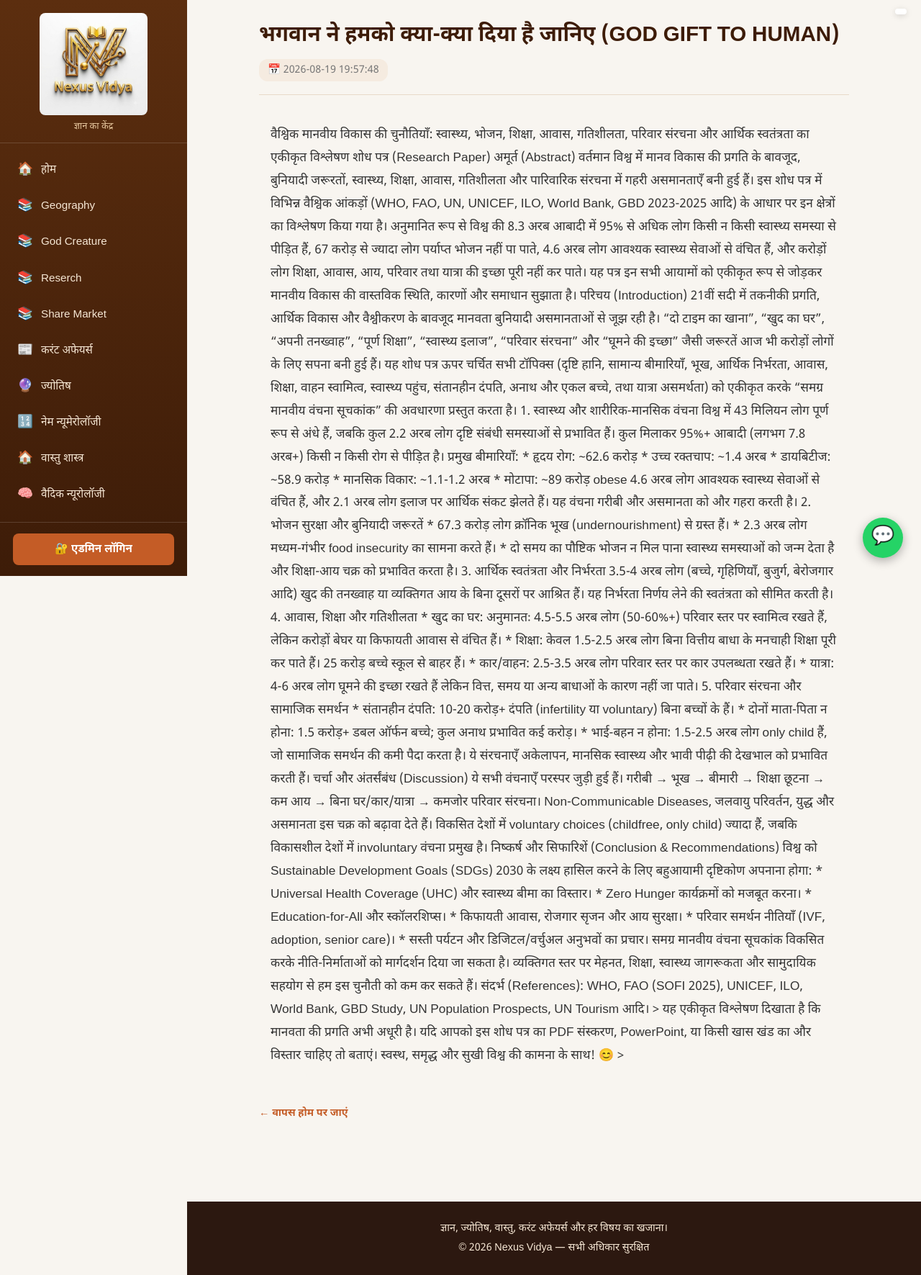
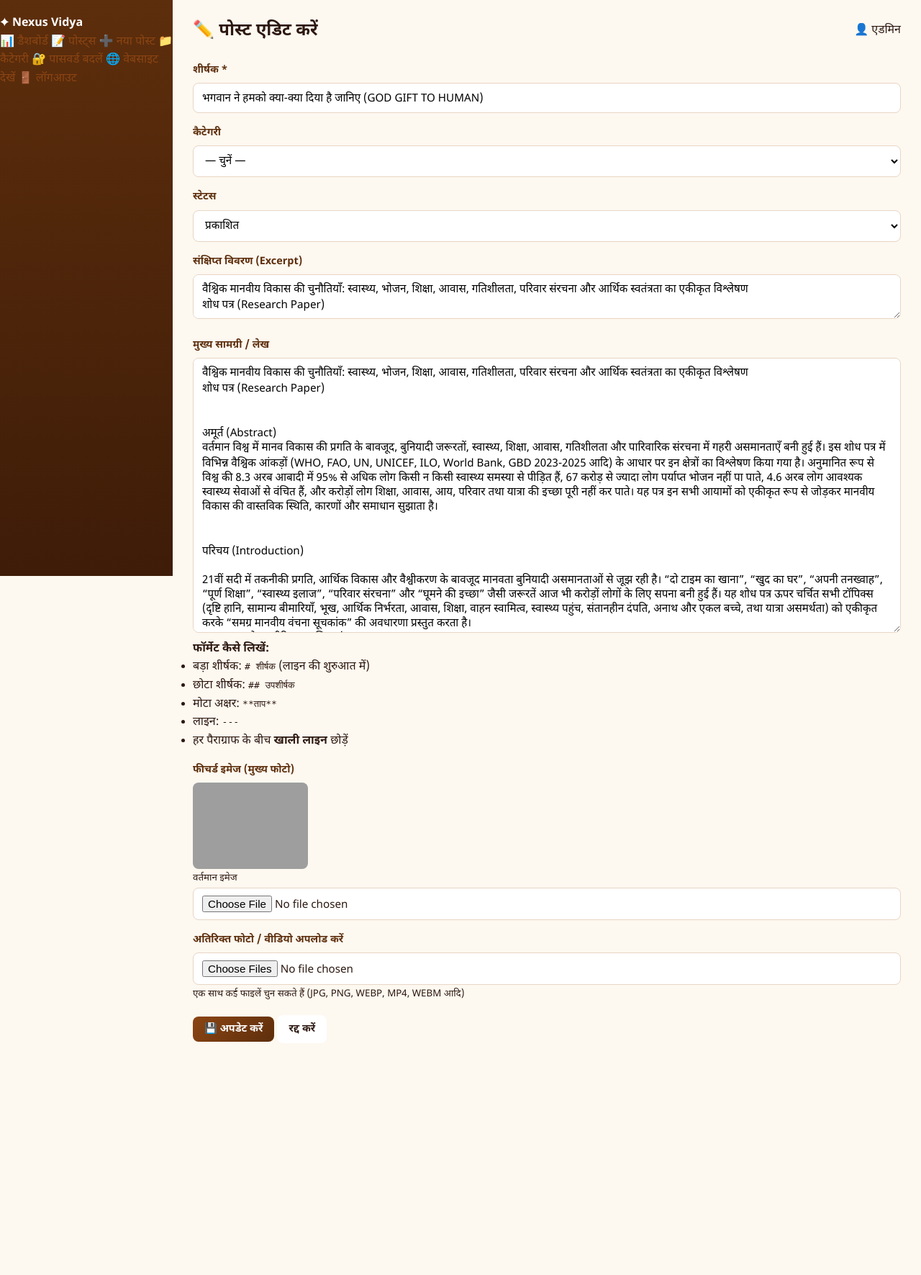
Before and after one commit to nexusvidya/nexus-vidya, a Flask app: a page that uses templates/post.html in a window 1280 px wide. Shown: the whole page at 72% size. After the commit the page ends 1449 px from the top, so only its background shows below. Run offline with Flask 3, Linux system fonts and the light colour scheme; a user stored in the database is signed in; data comes from the database, SQL or seed files in the repository; grey boxes are pictures that could not be loaded.

Commit message:
Update post.html

```diff
--- a/templates/post.html
+++ b/templates/post.html
@@ -1,78 +1,111 @@
-{% extends "base.html" %}
-
-{% block title %}{{ post.title }}{% endblock %}
+{% extends "admin/base_admin.html" %}
+{% block title %}{{ 'पोस्ट एडिट' if post else 'नया पोस्ट' }}{% endblock %}
+{% block page_title %}{{ '✏️ पोस्ट एडिट करें' if post else '➕ नया पोस्ट बनाएँ' }}{% endblock %}
 
 {% block content %}
-<style>
-  .post-container {
-    max-width: 860px;
-    margin: 30px auto;
-    padding: 0 20px 40px;
-  }
-  .post-header {
-    margin-bottom: 25px;
-    border-bottom: 1px solid #e8d9c8;
-    padding-bottom: 18px;
-  }
-  .post-header h1 {
-    font-size: 1.85rem;
-    color: #3d1c08;
-    margin-bottom: 12px;
-    line-height: 1.35;
-  }
-  .post-meta {
-    font-size: 0.9rem;
-    color: #777;
-    display: flex;
-    gap: 12px;
-    flex-wrap: wrap;
-  }
-  .post-meta span {
-    background: #f5ebe0;
-    padding: 4px 12px;
-    border-radius: 12px;
-  }
-  .post-body {
-    font-size: 1.08rem;
-    line-height: 1.85;
-    color: #333;
-  }
-  .post-body p { margin-bottom: 16px; }
-  .post-body h2, .post-body h3 {
-    color: #5c2e0f;
-    margin-top: 28px;
-    margin-bottom: 12px;
-  }
-  .post-body strong, .post-body b {
-    font-weight: 700;
-    color: #3d1c08;
-  }
-  .back-link {
-    display: inline-block;
-    margin-top: 35px;
-    color: #c45c26;
-    text-decoration: none;
-    font-weight: 600;
-  }
-</style>
+<div class="admin-card">
+  <form method="post" enctype="multipart/form-data" class="post-form">
+    <div class="form-group">
+      <label>शीर्षक *</label>
+      <input type="text" name="title" required value="{{ post.title if post else '' }}" placeholder="पोस्ट का शीर्षक लिखें...">
+    </div>
 
-<div class="post-container">
-  <div class="post-header">
-    <h1>{{ post.title }}</h1>
-    <div class="post-meta">
-      {% if post.category %}
-        <span>📁 {{ post.category.name }}</span>
+    <div class="form-row">
+      <div class="form-group">
+        <label>कैटेगरी</label>
+        <select name="category_id">
+          <option value="">— चुनें —</option>
+          {% for c in categories %}
+          <option value="{{ c.id }}" {% if post and post.category_id == c.id %}selected{% endif %}>
+            {{ c.icon }} {{ c.name }}{% if c.parent_id %} (सब){% endif %}
+          </option>
+          {% endfor %}
+        </select>
+      </div>
+      <div class="form-group">
+        <label>स्टेटस</label>
+        <select name="status">
+          <option value="published" {% if not post or post.status == 'published' %}selected{% endif %}>प्रकाशित</option>
+          <option value="draft" {% if post and post.status == 'draft' %}selected{% endif %}>ड्राफ्ट</option>
+        </select>
+      </div>
+    </div>
+
+    <div class="form-group">
+      <label>संक्षिप्त विवरण (Excerpt)</label>
+      <textarea name="excerpt" rows="2" placeholder="संक्षेप में क्या है यह लेख...">{{ post.excerpt if post else '' }}</textarea>
+    </div>
+
+    <div class="form-group">
+      <label>मुख्य सामग्री / लेख</label>
+      <textarea name="content" id="content" rows="18" placeholder="यहाँ अपना लेख लिखें...
+
+उदाहरण:
+परिचय
+
+यह लेख ज्योतिष के बारे में है।
+
+मुख्य बिंदु
+
+पहला बिंदु यहाँ लिखें।
+दूसरा बिंदु यहाँ लिखें।
+
+निष्कर्ष
+
+लेख का सार यहाँ।">{{ post.content if post else '' }}</textarea>
+      <div class="format-help">
+        <strong>फॉर्मेट कैसे लिखें:</strong>
+        <ul>
+          <li>बड़ा शीर्षक: <code># शीर्षक</code> (लाइन की शुरुआत में)</li>
+          <li>छोटा शीर्षक: <code>## उपशीर्षक</code></li>
+          <li>मोटा अक्षर: <code>**ताप**</code></li>
+          <li>लाइन: <code>---</code></li>
+          <li>हर पैराग्राफ के बीच <b>खाली लाइन</b> छोड़ें</li>
+        </ul>
+      </div>
+    </div>
+
+    <div class="form-group">
+      <label>फीचर्ड इमेज (मुख्य फोटो)</label>
+      {% if post and post.featured_image %}
+      <div class="current-media">
+        <img src="{{ url_for('static', filename='uploads/' + post.featured_image) }}" alt="featured" style="max-height:120px;border-radius:8px">
+        <small>वर्तमान इमेज</small>
+      </div>
       {% endif %}
-      {% if post.created_at %}
-        <span>📅 {{ post.created_at }}</span>
-      {% endif %}
+      <input type="file" name="featured_image" accept="image/*">
     </div>
-  </div>
 
-  <div class="post-body">
-    {{ post.content|safe }}
-  </div>
+    <div class="form-group">
+      <label>अतिरिक्त फोटो / वीडियो अपलोड करें</label>
+      <input type="file" name="media_files" accept="image/*,video/*" multiple>
+      <small class="text-muted">एक साथ कई फाइलें चुन सकते हैं (JPG, PNG, WEBP, MP4, WEBM आदि)</small>
+    </div>
 
-  <a href="{{ url_for('index') }}" class="back-link">← वापस होम पर जाएं</a>
+    {% if media %}
+    <div class="form-group">
+      <label>मौजूदा मीडिया</label>
+      <div class="media-list">
+        {% for m in media %}
+        <div class="media-item">
+          {% if m.media_type == 'video' %}
+          <video src="{{ url_for('static', filename='uploads/' + m.filename) }}" style="max-height:80px" controls></video>
+          {% else %}
+          <img src="{{ url_for('static', filename='uploads/' + m.filename) }}" style="max-height:80px;border-radius:6px">
+          {% endif %}
+          <form method="post" action="{{ url_for('admin_media_delete', id=m.id) }}" onsubmit="return confirm('मीडिया हटाएँ?')">
+            <button type="submit" class="btn btn-sm btn-danger">हटाएँ</button>
+          </form>
+        </div>
+        {% endfor %}
+      </div>
+    </div>
+    {% endif %}
+
+    <div class="form-actions">
+      <button type="submit" class="btn btn-primary btn-lg">💾 {% if post %}अपडेट करें{% else %}पोस्ट प्रकाशित करें{% endif %}</button>
+      <a href="{{ url_for('admin_posts') }}" class="btn">रद्द करें</a>
+    </div>
+  </form>
 </div>
 {% endblock %}
```
